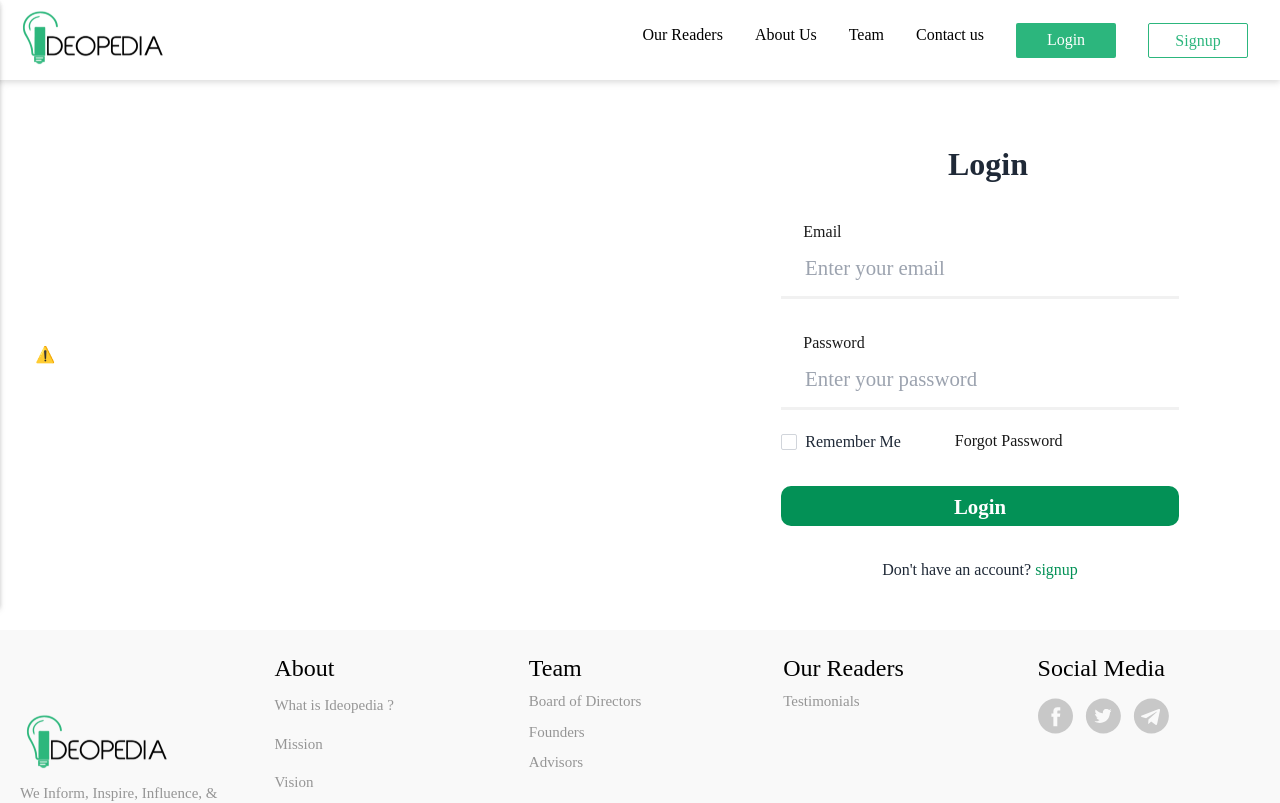
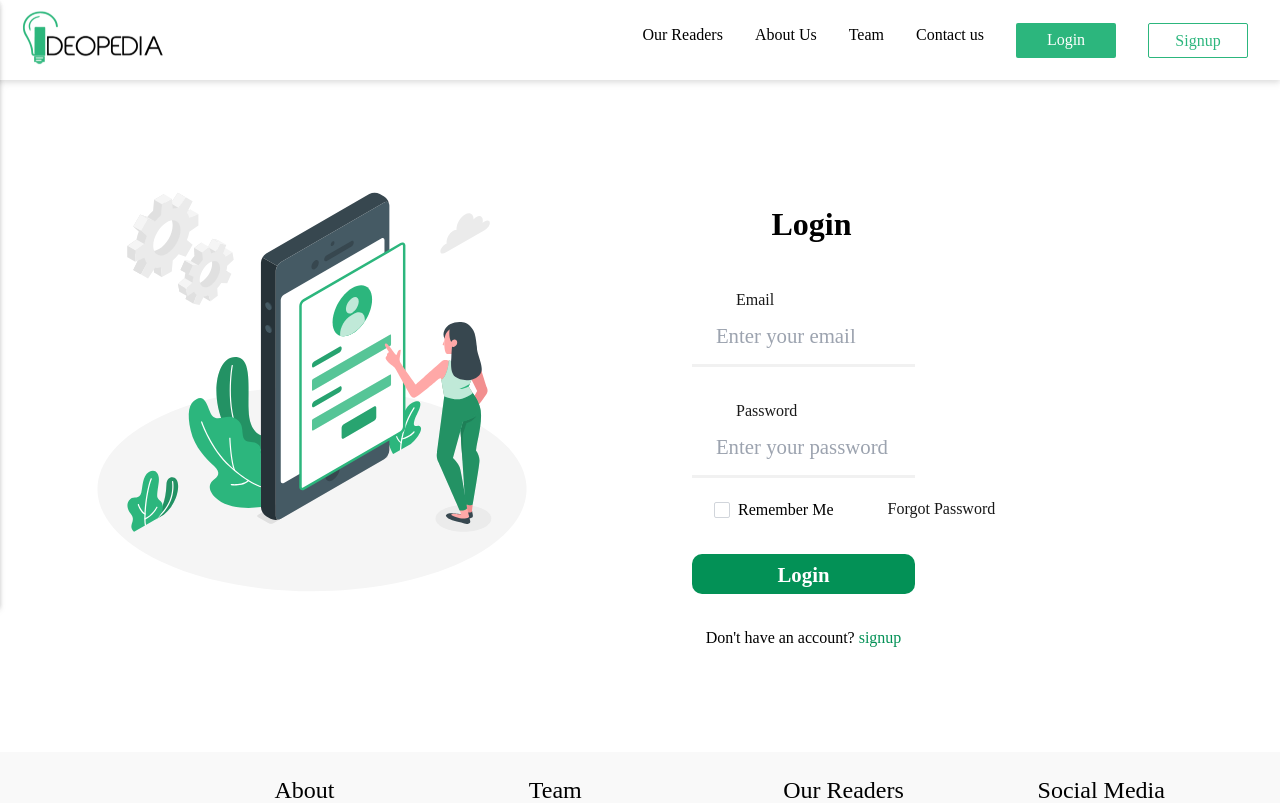
Before and after one commit to ideopedia/client, a Next.js app: page /login in a window 1280 px wide. Shown: the top 803 px of the page. Built offline with nearby package versions, Linux system fonts and the light colour scheme; no server answers.

Commit message:
1535Nov5

```diff
--- a/components/navbar.js
+++ b/components/navbar.js
@@ -22,7 +22,7 @@ function MobileNav({ open, setOpen }) {
       <div className=" flex flex-col z-100 ml-4 ">
         <Link
           className="text-xl font-medium my-4"
-          href="/about"
+          href="/ourReaders"
           onClick={() =>
             setTimeout(() => {
               setOpen(!open);
@@ -33,7 +33,7 @@ function MobileNav({ open, setOpen }) {
         </Link>
         <Link
           className="text-xl font-medium my-4"
-          href="/contact"
+          href="/about"
           onClick={() =>
             setTimeout(() => {
               setOpen(!open);
@@ -44,7 +44,7 @@ function MobileNav({ open, setOpen }) {
         </Link>
         <Link
           className="text-xl font-medium my-4"
-          href="/contact"
+          href="/teams"
           onClick={() =>
             setTimeout(() => {
               setOpen(!open);
@@ -134,9 +134,9 @@ export default function Navbar() {
         </div>
 
         <div className="hidden lg:flex">
-          <NavLink to="/contact">Our Readers</NavLink>
+          <NavLink to="/ourReaders">Our Readers</NavLink>
           <NavLink to="/about">About Us</NavLink>
-          <NavLink to="/about">Team</NavLink>
+          <NavLink to="/teams">Team</NavLink>
           <NavLink to="/contact">Contact us</NavLink>
           <NavLink to="/login">
             <div className="log">
--- a/pages/login.js
+++ b/pages/login.js
@@ -1,16 +1,85 @@
-import React from 'react'
-import Navbar from "../components/navbar"
-import Footer from '../components/footer';
-import { Player, Controls } from '@lottiefiles/react-lottie-player';
+import React from "react";
+import Navbar from "../components/navbar";
+import Footer from "../components/footer";
+import login from "../public/login.svg"
+import Image from "next/image";
+import { Player, Controls } from "@lottiefiles/react-lottie-player";
 function Login() {
-    const FormHeader = props => (
-        <h2 id="headerTitle">{props.title}</h2>
-    );
+  const FormHeader = (props) => <h2 id="headerTitle">{props.title}</h2>;
   return (
     <div>
       <Navbar />
+
+      <div class="grid grid-cols-1 md:grid-cols-1 lg:grid-cols-2 gap-4 lg:gap-8">
+        <div class=" p-2 rounded-md flex items-center justify-center">
+          <Image src={login} />
+        </div>
+        <div class="p-2 rounded-md flex items-start justify-start">
+          <div class="grid grid-cols-1 md:grid-cols-1 lg:grid-cols-1 gap-2">
+            <div class="rounded-md flex items-center justify-center">
+              <FormHeader title="Login" className="bd1" />
+            </div>
+            <div class="rounded-md flex items-center justify-center">
+              <div className="md:mr-4">
+                <form>
+                  <div className="row">
+                    <label>Email</label>
+                    <input
+                      type="email"
+                      placeholder="Enter your email"
+                      onChange={(e) => setEmail_Id(e.target.value)}
+                    />
+                  </div>
+                  <div className="row">
+                    <label>Password</label>
+                    <input
+                      type="text"
+                      placeholder="Enter your password"
+                      onChange={(e) => setComponent_available(e.target.value)}
+                    />
+                  </div>
+
+                  <div className="rw">
+                    <div className="grp">
+                      <label>
+                        <input
+                          class="form-check-input appearance-none h-4 w-4 border border-gray-300 rounded-sm bg-white checked:bg-green-700 checked:border-green-700 focus:outline-none transition duration-200 mt-1 align-top bg-no-repeat bg-center bg-contain float-left mr-2 cursor-pointer"
+                          type="checkbox"
+                          value=""
+                          id="flexCheckDefault"
+                        ></input>
+                        Remember Me
+                      </label>{" "}
+                      <span>Forgot Password</span>
+                    </div>
+                  </div>
+
+                  <div id="button" className="row flex justify-center items-center">
+                    <button type="submit">Login</button>
+                  </div>
+                </form>
+                <div className="row">
+                  <p>
+                    Don't have an account? <span>signup</span>
+                  </p>
+                </div>
+              </div>
+            </div>
+          </div>
+        </div>
+      </div>
+
       <br />
       <br />
+      <Footer />
+    </div>
+  );
+}
+
+export default Login;
+
+{
+  /*
 <section class=" new">
                 <div class="px-6 h-full text-gray-800">
                     <div
@@ -70,12 +139,5 @@ function Login() {
                     </div>
                 </div>
             </section>
-            <br />
-            <br />
-            <Footer />
-
-        </div>
-    )
+ */
 }
-
-export default Login
--- /dev/null
+++ b/pages/ourReaders.js
@@ -0,0 +1,11 @@
+import React from 'react';
+
+const OurReaders = () => {
+    return (
+        <div>
+            dflfk
+        </div>
+    );
+}
+
+export default OurReaders;
```
Also changed, not shown: pages/index.js (+66 -54 lines), public/login.svg (added). Lines whose indentation alone changed are shown as unchanged.
